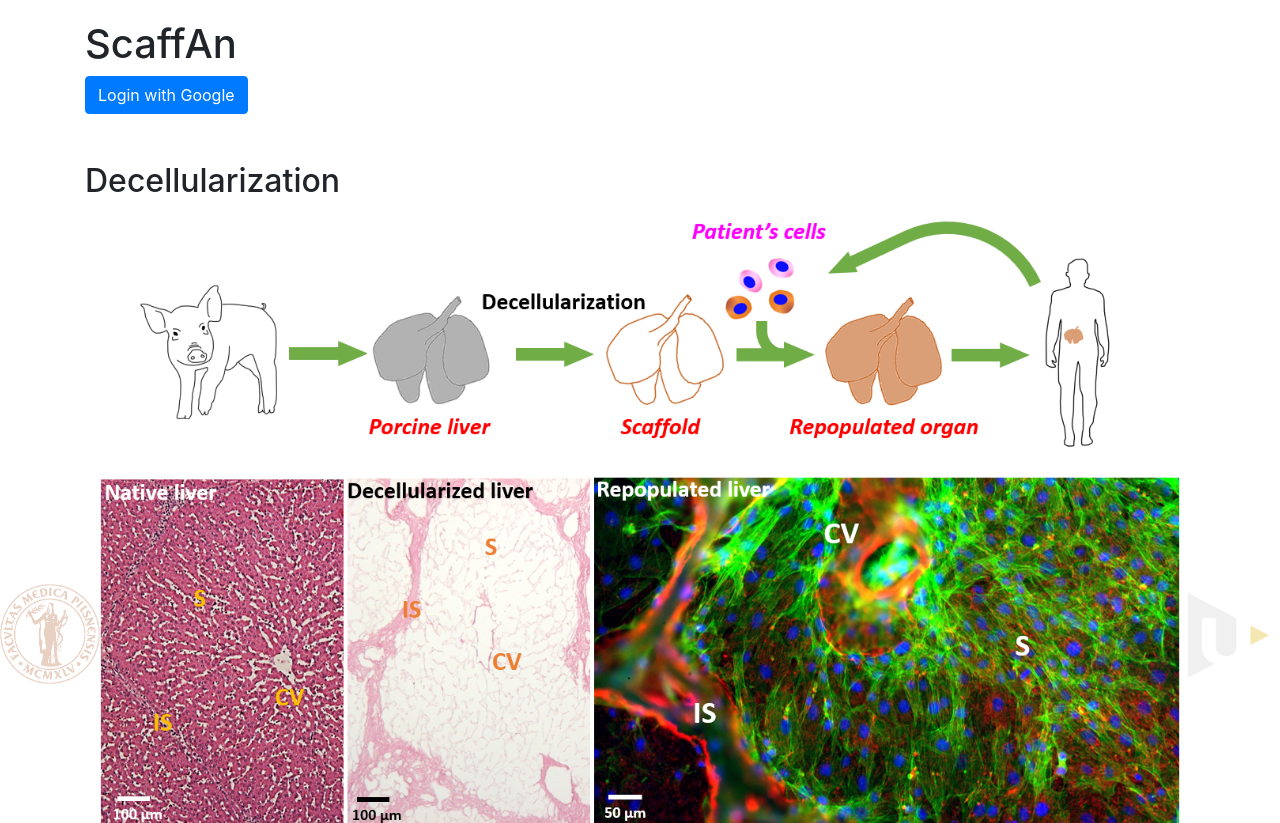
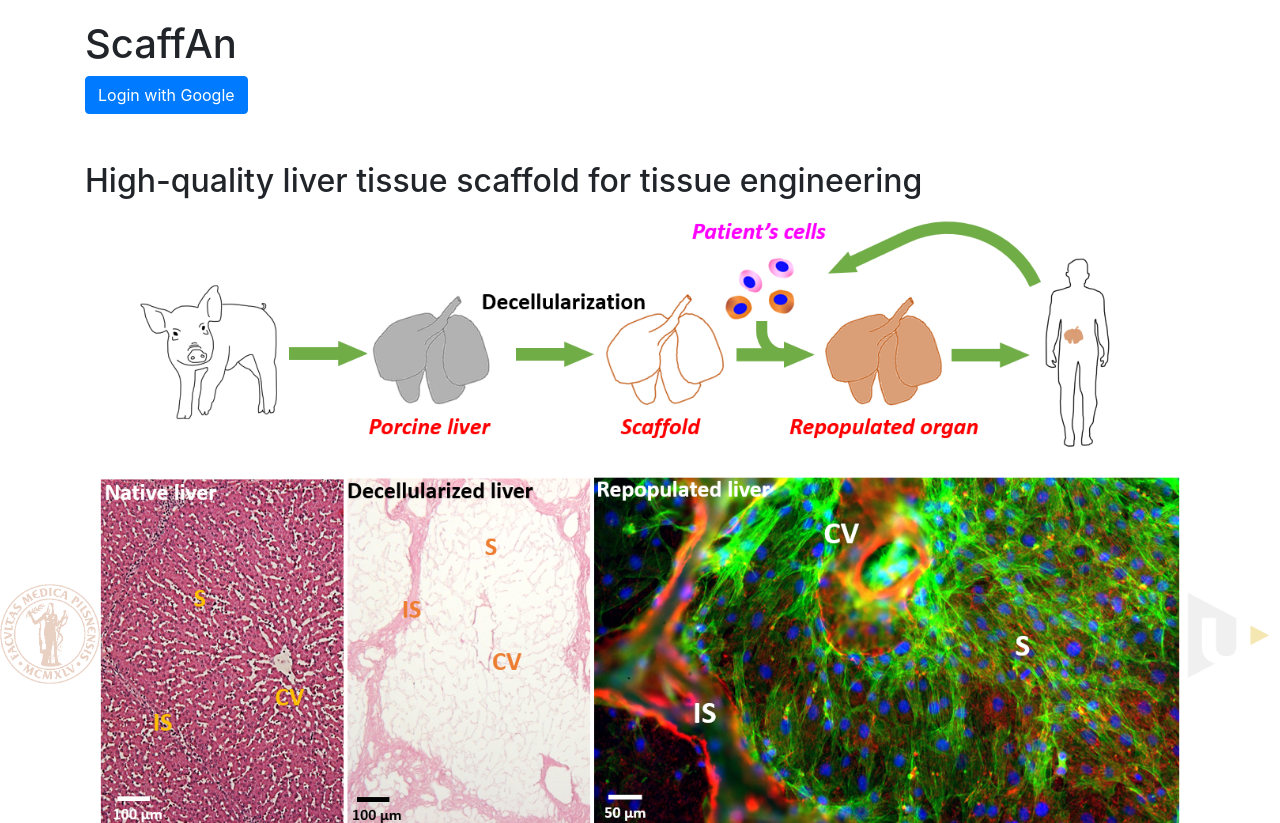
Before and after one commit to mjirik/scaffanweb, a Django app: page / in a window 1280 px wide. Shown: the part 116-939 px from the top of the page. Run offline with Django 3.2, Linux system fonts and the light colour scheme; parts of the project's set-up code (start-up, migrations or seed data) failed here and were passed over; some libraries are stand-ins or nearby versions.

Commit message:
new text

```diff
--- a/microimprocessing/templates/microimprocessing/login.html
+++ b/microimprocessing/templates/microimprocessing/login.html
@@ -20,7 +20,7 @@
     <a class="btn btn-primary" href="{% provider_login_url 'google' %}">Login with Google</a>
     {% endif %}
 
-    <h2 class="pt-5">Decellularization</h2>
+    <h2 class="pt-5">High-quality liver tissue scaffold for tissue engineering</h2>
     <div class="container-xl">
         <img src="{% static 'microimprocessing/repopulation_of_decellularized_pig_scaffolds.png' %}" alt="Images modified from V. Liška, V. Moulisová, R. Pálek, J. Rosendorf, L. Červenková, L. Bolek, V. Třeška (2019): Repopulation of decellularized pig scaffolds: Promising approach for liver tissue engineering, Rozhl Chir 98(10) (2019) 388-393.
 " style="width:100%">
```
